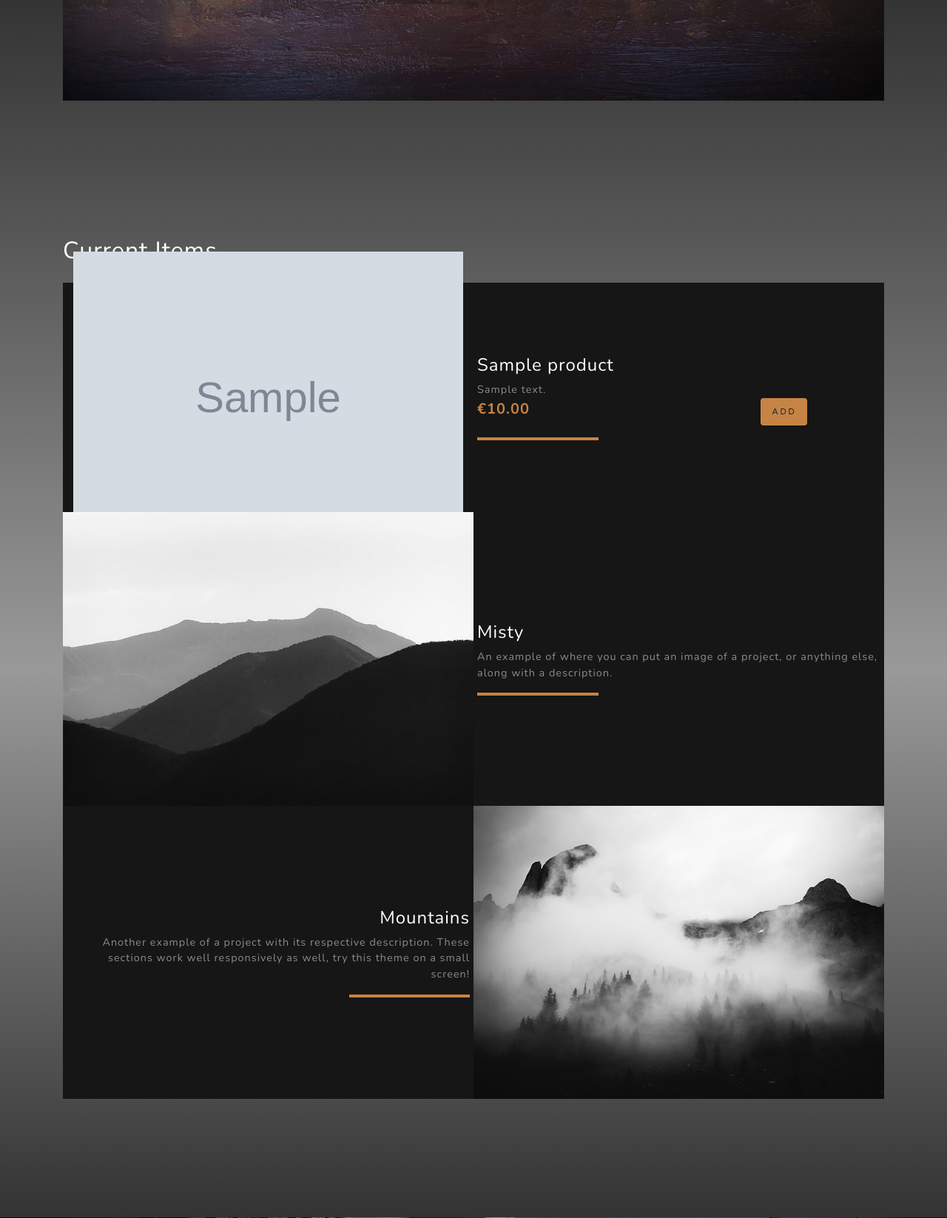
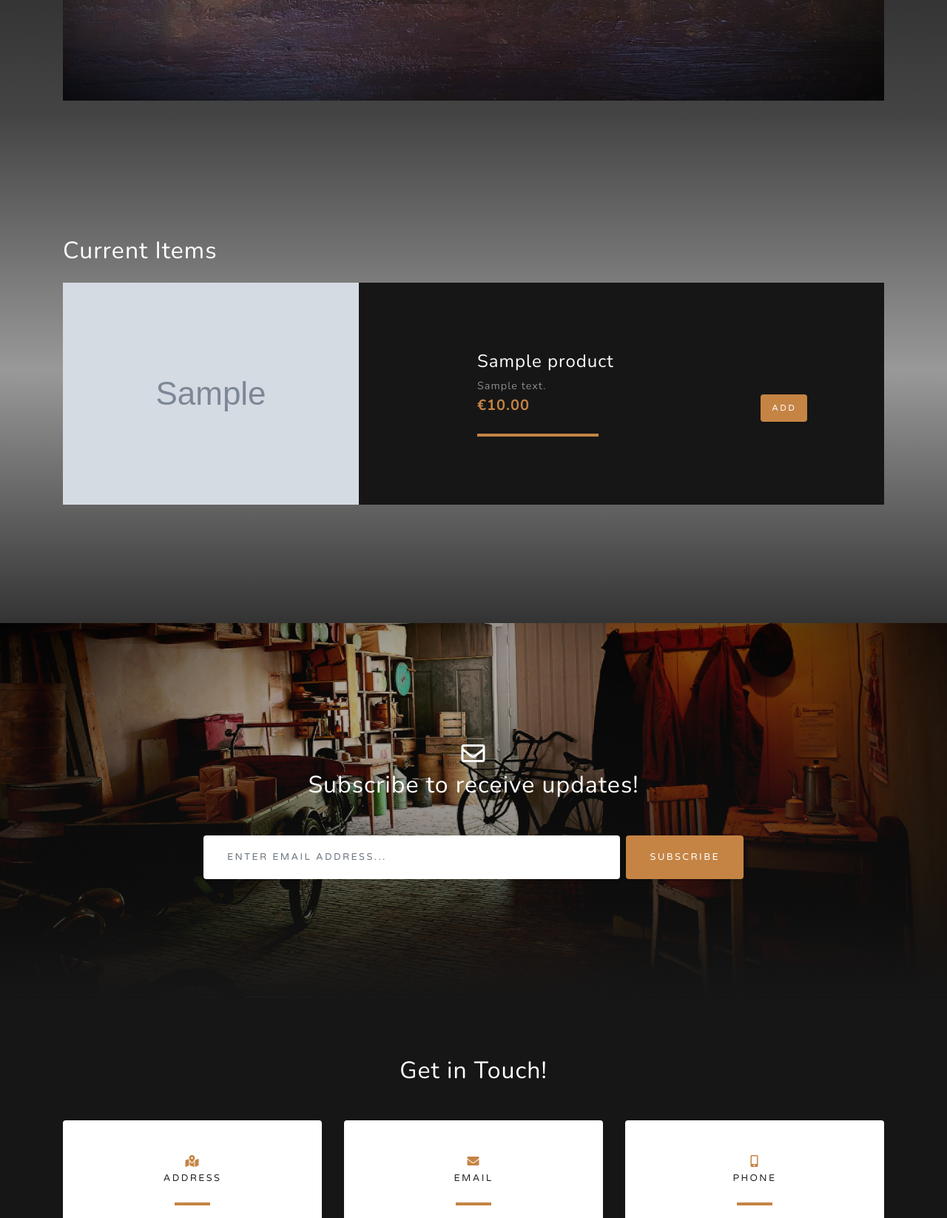
Before and after one commit to ShaneT1708/django_project, a Django app: page / in a window 1280 px wide. Shown: the part 1560-3206 px from the top of the page at 74% size. Run offline with Django 3.2, Linux system fonts and the light colour scheme; tables that the repository leaves empty hold one stand-in row (values such as "Sample post"); grey boxes marked "Sample" are stand-in pictures; some libraries are stand-ins or nearby versions.

Commit message:
Added products

```diff
--- a/cart/templates/cart.html
+++ b/cart/templates/cart.html
@@ -3,8 +3,9 @@
 {% load bootstrap_tags %}
 
 {% block content %}
+<section  class="contact-section bg-black">
 <div class="container">
-<div class="row row-flex">
+    <div class="row row-flex text-white">
         {% for item in cart_items %}
 
         <div class="col-xs-10 col-xs-offset-1 col-sm-offset-0 col-sm-6 col-md-4 display panel panel-display">
@@ -39,5 +40,5 @@
         <p><span class="glyphicon glyphicon-euro" aria-hidden="true"></span>{{ total }}</p>
         <a href="{% url 'checkout' %}" class="btn btn-success" role="button"><span class="glyphicon glyphicon-ok-sign" aria-hidden="true"></span>Checkout</a>
     </div>
-</div>
+
 {% endblock %}
--- a/ecommerce/settings.py
+++ b/ecommerce/settings.py
@@ -11,7 +11,7 @@ https://docs.djangoproject.com/en/1.11/ref/settings/
 """
 
 import os
-# import env
+import env
 import dj_database_url
 
 # Build paths inside the project like this: os.path.join(BASE_DIR, ...)
--- a/products/templates/products.html
+++ b/products/templates/products.html
@@ -51,7 +51,7 @@
                         <div class="input-group">
                             <input name="quantity" type="number" min="1" max="1" value="1" class="form-control" placeholder="Quantity" style="display: none;">
                             <span class="input-group-btn">
-                                <button class="btn qadd" type="submit">Add</button>
+                                <button class="btn btn-primary qadd" type="submit">Add</button>
                             </span>
                         </div>
                     </form>
@@ -81,7 +81,7 @@
                         <div class="input-group">
                             <input name="quantity" type="number" min="1" max="1" value="1" class="form-control" placeholder="Quantity" style="display: none;">
                             <span class="input-group-btn">
-                                <button class="btn qadd" type="submit">Add</button>
+                                <button class="btn btn-primary qadd" type="submit">Add</button>
                             </span>
                         </div>
                     </form>
@@ -101,43 +101,6 @@
       {% endif %}
       {% endfor %}
 
-
-      <!-- Project One Row -->
-      <div class="row justify-content-center no-gutters mb-5 mb-lg-0">
-        <div class="col-lg-6">
-          <img class="img-fluid" src="static/img/demo-image-01.jpg" alt="">
-        </div>
-        <div class="col-lg-6">
-          <div class="bg-black text-center h-100 project">
-            <div class="d-flex h-100">
-              <div class="project-text w-100 my-auto text-center text-lg-left">
-                <h4 class="text-white">Misty</h4>
-                <p class="mb-0 text-white-50">An example of where you can put an image of a project, or anything else, along with a description.</p>
-                <hr class="d-none d-lg-block mb-0 ml-0">
-              </div>
-            </div>
-          </div>
-        </div>
-      </div>
-
-      <!-- Project Two Row -->
-      <div class="row justify-content-center no-gutters">
-        <div class="col-lg-6">
-          <img class="img-fluid" src="static/img/demo-image-02.jpg" alt="">
-        </div>
-        <div class="col-lg-6 order-lg-first">
-          <div class="bg-black text-center h-100 project">
-            <div class="d-flex h-100">
-              <div class="project-text w-100 my-auto text-center text-lg-right">
-                <h4 class="text-white">Mountains</h4>
-                <p class="mb-0 text-white-50">Another example of a project with its respective description. These sections work well responsively as well, try this theme on a small screen!</p>
-                <hr class="d-none d-lg-block mb-0 mr-0">
-              </div>
-            </div>
-          </div>
-        </div>
-      </div>
-
     </div>
   </section>
 
@@ -152,7 +115,7 @@
 
           <form class="form-inline d-flex">
             <input type="email" class="form-control flex-fill mr-0 mr-sm-2 mb-3 mb-sm-0" id="inputEmail" placeholder="Enter email address...">
-            <button type="submit" class="btn btn-primary mx-auto">Subscribe</button>
+            <button type="submit" class="btn btn-primary qbutton mx-auto">Subscribe</button>
           </form>
 
         </div>
@@ -203,27 +166,4 @@
           </div>
         </div>
       </div>
-<div class="row row-flex">
-    {% for product in products %}
-        <div class="col-xs-10 col-xs-offset-1 col-sm-offset-0 col-sm-6 col-md-4 display panel panel-default">
-            <div class="panel-body">
-                <div class="product" style="background-image: url('{{ MEDIA_URL }}{{ product.image }}')"></div>
-
-                <h3>{{ product.name }}</h3>
-                <p class="product-description">{{ product.description }}</p>
-                <p>{{ product.price }}</p>
-
-                <form method="post" action="{% url 'add_to_cart' product.id %}">
-                    {% csrf_token %}
-                    <div class="input-group">
-                        <input name="quantity" type="number" min="1" max="999" class="form-control" placeholder="Quantity">
-                        <span class="input-group-btn">
-                            <button class="btn btn-success" type="submit">Add</button>
-                        </span>
-                    </div>
-                </form>
-            </div>
-        </div>
-    {% endfor %}
-</div>
 {% endblock %}
--- a/static/css/custom.css
+++ b/static/css/custom.css
@@ -1,3 +1,6 @@
+#profile-p{
+    margin: 0px;
+}
 
 #mainNav {
     min-height: 56px;
@@ -37,6 +40,10 @@
     border-bottom: 0.25rem solid transparent;
 }
 
+  #mainNav.navbar-shrink .nav-link:hover {
+    color: #C58444;
+  }
+
 
 #mainNav.navbar-shrink .nav-link.active {
     color: #C58444;
@@ -52,7 +59,10 @@
 .btn-primary {
     background-color: #C58444;
 }
-
+.btn-primary:hover {
+  background-color: #bbbbbb;
+  color: black;
+}
 .text-primary {
   color: #C58444 !important ;
 }
@@ -72,24 +82,21 @@
     border-bottom: 0.25rem solid #C58444;
 }
 
-.img-cont{
-    height: 310px;
+/*.img-cont{*/
+/*    height: 310px;*/
     /*background-color: #212529;*/
-}
+/*}*/
 
-.pro-img {
-    position: absolute;
-    top: 0;
-    bottom: 0;
-    left: 0;
-    right: 0;
-    margin: auto;
-    width: 95%
-}
-/*.pro-img{*/
-/*    margin: 8px;*/
-/*    width: 70%;*/
+/*.pro-img {*/
+/*    position: absolute;*/
+/*    top: 0;*/
+/*    bottom: 0;*/
+/*    left: 0;*/
+/*    right: 0;*/
+/*    margin: auto;*/
+/*    width: 90%*/
 /*}*/
+
 
 .project-text{
     padding: 5px;
@@ -100,6 +107,9 @@
     padding:10px 15px;
 }
 
+.qbutton{
+    background-color: #C58444;
+}
 .add-div{
     display: inline;
 }
@@ -114,3 +124,8 @@
     padding: 5px;
 }
 }
+
+a:focus, a:hover {
+  text-decoration: none;
+  color: #C58444;
+}
--- a/templates/base.html
+++ b/templates/base.html
@@ -33,7 +33,7 @@
   <!-- Navigation -->
   <nav class="navbar navbar-expand-lg navbar-light fixed-top" id="mainNav">
     <div class="container">
-      <a class="navbar-brand js-scroll-trigger title-text" href="#page-top">Shane's Musical Artifacts</a>
+      <a class="navbar-brand js-scroll-trigger title-text" href="/">Shane's Musical Artifacts</a>
       <button class="navbar-toggler navbar-toggler-right" type="button" data-toggle="collapse" data-target="#navbarResponsive" aria-controls="navbarResponsive" aria-expanded="false" aria-label="Toggle navigation">
         Menu
         <i class="fas fa-bars"></i>
```
Also changed, not shown: accounts/templates/login.html (+5 -3 lines), accounts/templates/profile.html (+5 -2 lines), accounts/templates/register.html (+5 -3 lines), media/images/Tascam.jpg (added), media/images/a-painting-on-a-harpsichord-lid-with-a-party-by-a-river-litz-collection.jpg (added), media/images/manuscript.jpg (added). Lines whose indentation alone changed are shown as unchanged.
